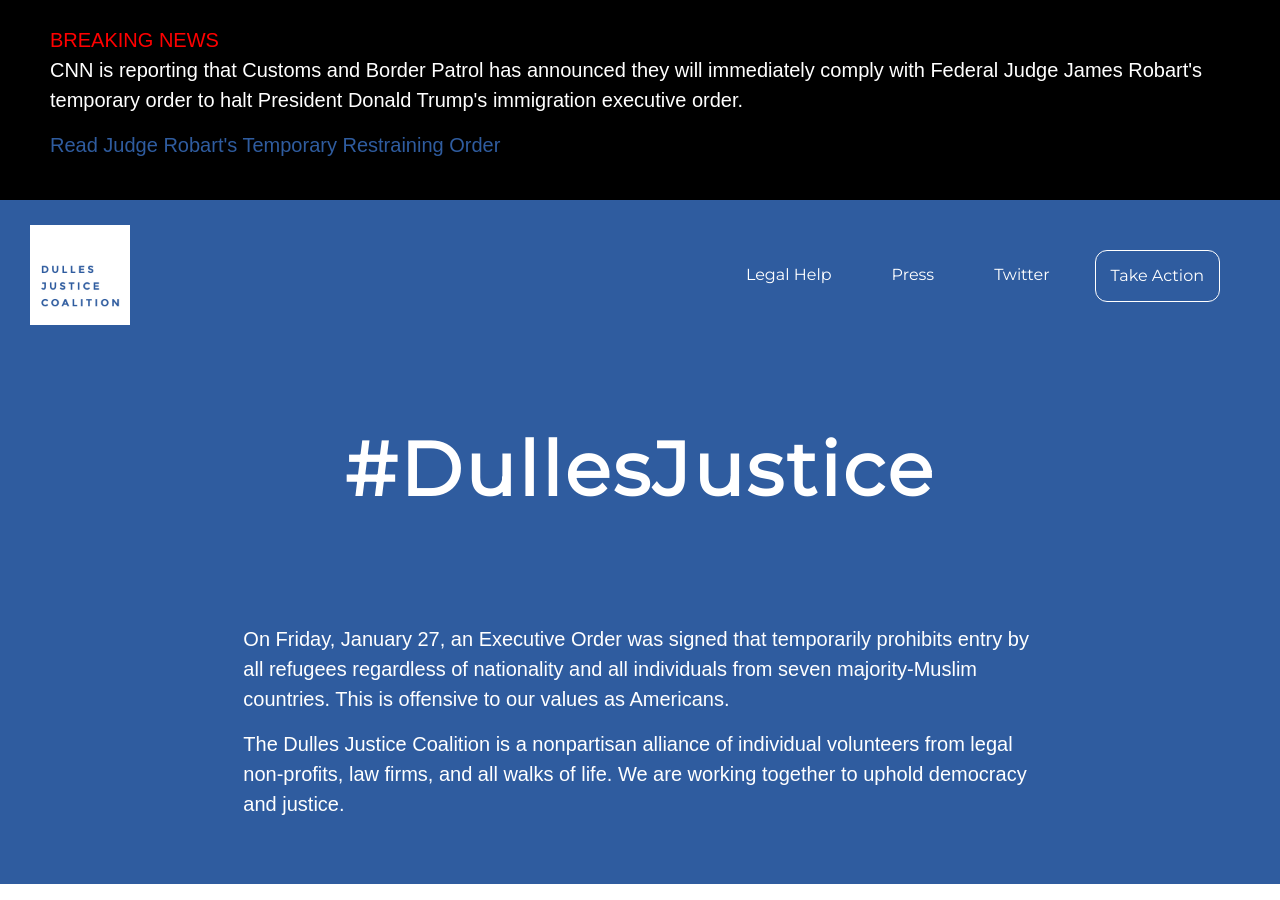
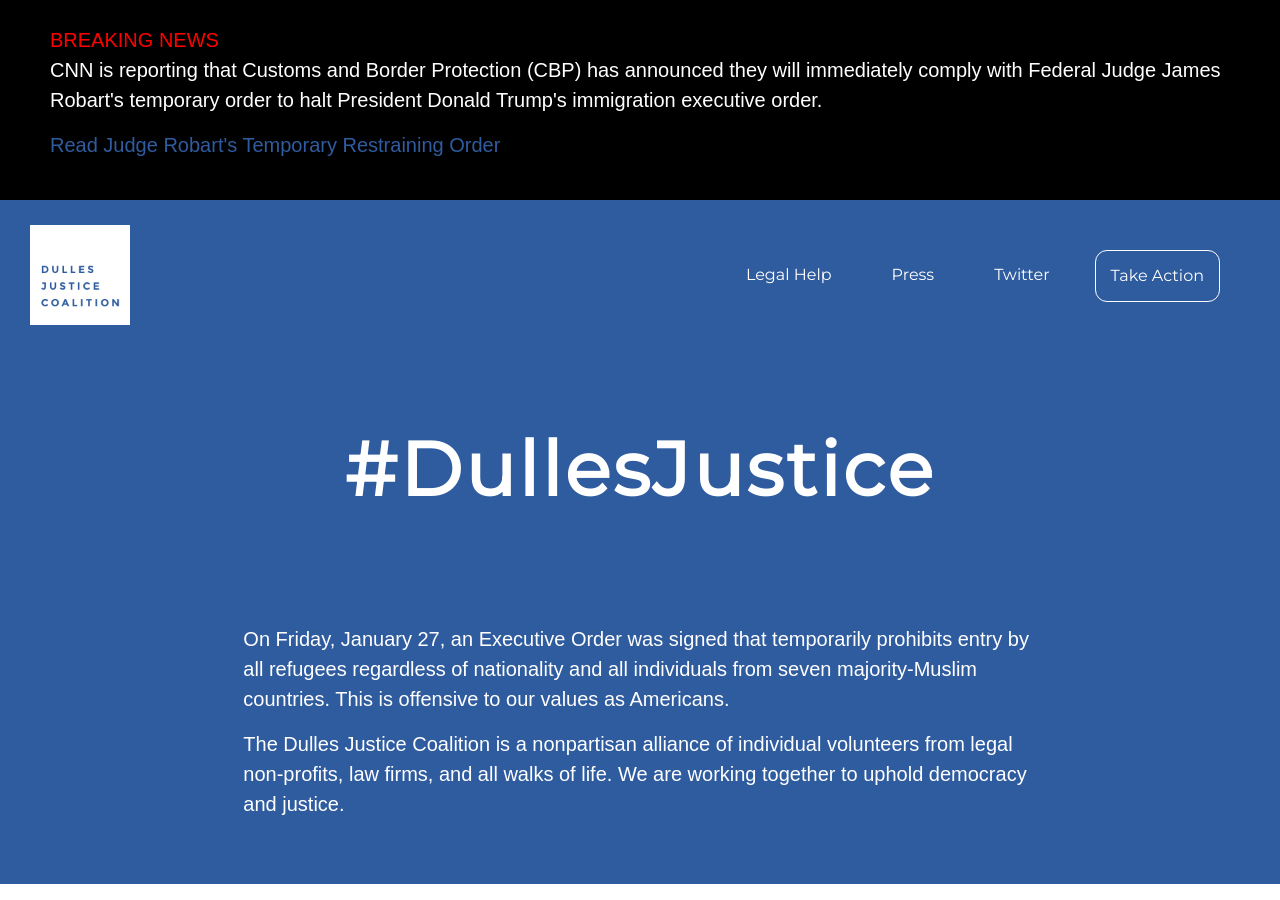
Before and after one commit to dullesjustice/site, a Jekyll site: the page built from index.html, in a window 1280 px wide and 900 px high. Built offline with Jekyll 4.4.1, drawn with Linux system fonts in a browser that asks for light colours; some web fonts are replaced.

Commit message:
Fix name

```diff
--- a/_config.yml
+++ b/_config.yml
@@ -27,7 +27,7 @@
 - items
 
 alert: >
-  <p>CNN is reporting that Customs and Border Patrol has announced they will
+  <p>CNN is reporting that Customs and Border Protection (CBP) has announced they will
   immediately comply with Federal Judge James Robart's temporary order to
   halt President Donald Trump's immigration executive order.</p>
 
```
